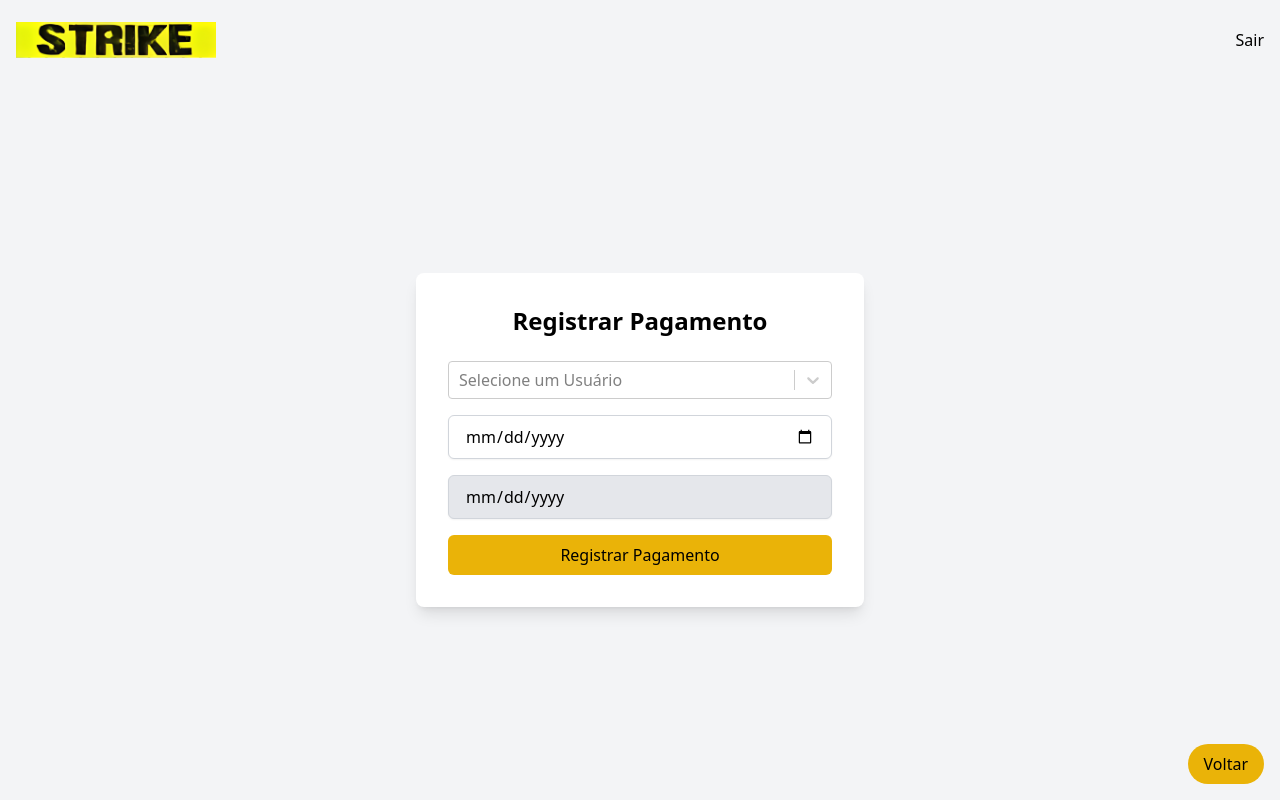
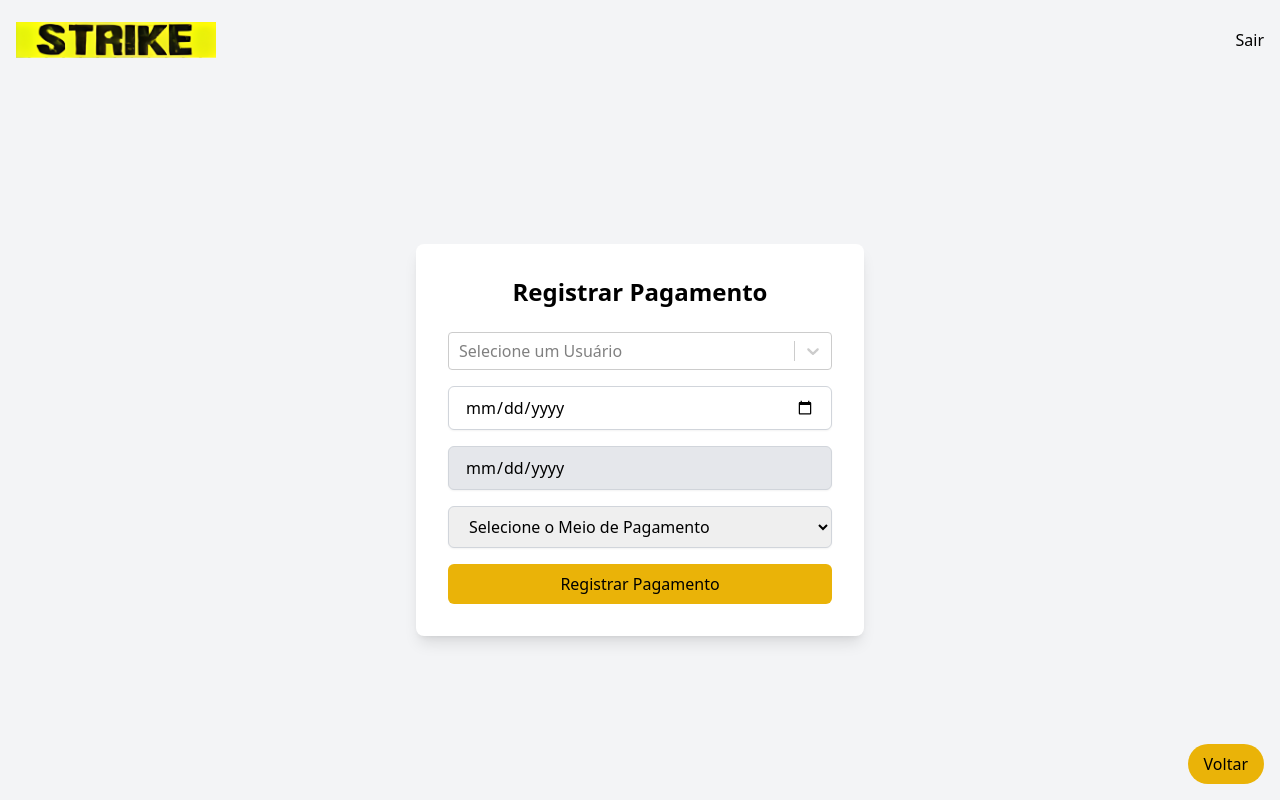
Before and after one commit to ArielAio/strike, a Next.js app: page /payments in a window 1280 px wide. Built offline with nearby package versions, Linux system fonts and the light colour scheme; no server answers; the database is empty; sample sign-in values are in the browser's storage.

Commit message:
featrue: inserindo metodo de pagamento

```diff
--- a/src/pages/components/EventDetailsModal.js
+++ b/src/pages/components/EventDetailsModal.js
@@ -32,7 +32,7 @@ const EventDetailsModal = ({ modalIsOpen, setModalIsOpen, modalEvents = [] }) =>
                                 <ul className="space-y-2">
                                     {event.details.map((payment, idx) => (
                                         <li key={idx} className="text-gray-700">
-                                            <strong>Data de Vencimento:</strong> {new Date(payment.expirationDate).toLocaleDateString('pt-BR')}
+                                            <strong className="text-gray-700">Data de Vencimento:</strong> {new Date(new Date(payment.expirationDate).setDate(new Date(payment.expirationDate).getDate() + 1)).toLocaleDateString('pt-BR')}
                                         </li>
                                     ))}
                                 </ul>
--- a/src/pages/edit/payment/[id].js
+++ b/src/pages/edit/payment/[id].js
@@ -14,6 +14,7 @@ export default function EditPayment() {
     const [userId, setUserId] = useState('');
     const [paymentDate, setPaymentDate] = useState('');
     const [expirationDate, setExpirationDate] = useState('');
+    const [paymentMethod, setPaymentMethod] = useState('');
 
     useEffect(() => {
         const fetchUsers = async () => {
@@ -41,6 +42,7 @@ export default function EditPayment() {
                         setUserId(paymentData.userId);
                         setPaymentDate(new Date(paymentData.paymentDate).toISOString().split('T')[0]);
                         setExpirationDate(new Date(paymentData.expirationDate).toISOString().split('T')[0]);
+                        setPaymentMethod(paymentData.paymentMethod || '');
                     }
                 } catch (error) {
                     console.error('Erro ao buscar pagamento:', error);
@@ -68,6 +70,7 @@ export default function EditPayment() {
                 userId,
                 paymentDate,
                 expirationDate,
+                paymentMethod,
             });
             alert('Pagamento atualizado com sucesso!');
             router.push('/list');
@@ -140,6 +143,22 @@ export default function EditPayment() {
                                     transition={{ duration: 0.5, delay: 0.1 }}
                                     whileFocus={{ scale: 1.05 }}
                                 />
+                                <motion.select
+                                    value={paymentMethod}
+                                    onChange={(e) => setPaymentMethod(e.target.value)}
+                                    required
+                                    className="w-full px-4 py-2 border border-gray-300 rounded-md shadow-sm focus:outline-none focus:ring-2 focus:ring-yellow-300"
+                                    initial={{ opacity: 0, y: 20 }}
+                                    animate={{ opacity: 1, y: 0 }}
+                                    transition={{ duration: 0.5, delay: 0.1 }}
+                                    whileFocus={{ scale: 1.05 }}
+                                >
+                                    <option value="">Selecione o Meio de Pagamento</option>
+                                    <option value="Dinheiro">Dinheiro</option>
+                                    <option value="Pix">Pix</option>
+                                    <option value="Cartão">Cartão</option>
+                                    <option value="Outro">Outro</option>
+                                </motion.select>
                                 <motion.button
                                     type="submit"
                                     className="w-full py-2 px-4 bg-yellow-500 text-black rounded-md hover:bg-yellow-600 focus:outline-none focus:ring-2 focus:ring-yellow-300"
--- a/src/pages/payments.js
+++ b/src/pages/payments.js
@@ -12,6 +12,7 @@ export default function Payments() {
     const [userId, setUserId] = useState('');
     const [paymentDate, setPaymentDate] = useState('');
     const [expirationDate, setExpirationDate] = useState('');
+    const [paymentMethod, setPaymentMethod] = useState('');
     const router = useRouter();
 
     useEffect(() => {
@@ -54,8 +55,11 @@ export default function Payments() {
                 userId,
                 paymentDate,
                 expirationDate,
+                paymentMethod,
             });
             alert('Pagamento registrado com sucesso!');
+            router.push('/list');
+
         } catch (error) {
             console.error('Erro ao registrar pagamento:', error);
             alert('Erro ao registrar o pagamento.');
@@ -71,6 +75,13 @@ export default function Payments() {
         label: `${user.name} (${user.email || 'nenhum email vinculado'})`
     }));
 
+    const animationProps = {
+        initial: { opacity: 0, y: 20 },
+        animate: { opacity: 1, y: 0 },
+        transition: { duration: 0.5 },
+        whileFocus: { scale: 1.05 }
+    };
+
     return (
         <AuthRoute>
             <div className="min-h-screen flex flex-col bg-gray-100">
@@ -78,9 +89,7 @@ export default function Payments() {
                 <main className="flex-grow flex items-center justify-center p-4">
                     <motion.div
                         className="bg-white p-6 md:p-8 rounded-lg shadow-lg w-full max-w-md"
-                        initial={{ opacity: 0, y: 20 }}
-                        animate={{ opacity: 1, y: 0 }}
-                        transition={{ duration: 0.5 }}
+                        {...animationProps}
                     >
                         <h1 className="text-xl md:text-2xl font-bold mb-4 md:mb-6 text-center text-black">
                             Registrar Pagamento
@@ -88,9 +97,7 @@ export default function Payments() {
                         <motion.form
                             onSubmit={handleSubmit}
                             className="space-y-4"
-                            initial={{ opacity: 0 }}
-                            animate={{ opacity: 1 }}
-                            transition={{ duration: 0.5 }}
+                            {...animationProps}
                         >
                             <Select
                                 options={userOptions}
@@ -106,10 +113,8 @@ export default function Payments() {
                                 onChange={(e) => setPaymentDate(e.target.value)}
                                 required
                                 className="w-full px-4 py-2 border border-gray-300 rounded-md shadow-sm focus:outline-none focus:ring-2 focus:ring-yellow-300"
-                                initial={{ opacity: 0, y: 20 }}
-                                animate={{ opacity: 1, y: 0 }}
-                                transition={{ duration: 0.5, delay: 0.1 }}
-                                whileFocus={{ scale: 1.05 }}
+                                {...animationProps}
+                                transition={{ ...animationProps.transition, delay: 0.1 }}
                             />
                             <motion.input
                                 type="date"
@@ -117,11 +122,23 @@ export default function Payments() {
                                 value={expirationDate}
                                 readOnly
                                 className="w-full px-4 py-2 border border-gray-300 rounded-md shadow-sm focus:outline-none focus:ring-2 focus:ring-yellow-300 bg-gray-200"
-                                initial={{ opacity: 0, y: 20 }}
-                                animate={{ opacity: 1, y: 0 }}
-                                transition={{ duration: 0.5, delay: 0.2 }}
-                                whileFocus={{ scale: 1.05 }}
+                                {...animationProps}
+                                transition={{ ...animationProps.transition, delay: 0.2 }}
                             />
+                            <motion.select
+                                value={paymentMethod}
+                                onChange={(e) => setPaymentMethod(e.target.value)}
+                                required
+                                className="w-full px-4 py-2 border border-gray-300 rounded-md shadow-sm focus:outline-none focus:ring-2 focus:ring-yellow-300"
+                                {...animationProps}
+                                transition={{ ...animationProps.transition, delay: 0.3 }}
+                            >
+                                <option value="">Selecione o Meio de Pagamento</option>
+                                <option value="Dinheiro">Dinheiro</option>
+                                <option value="Pix">Pix</option>
+                                <option value="Cartão">Cartão</option>
+                                <option value="Outro">Outro</option>
+                            </motion.select>
                             <motion.button
                                 type="submit"
                                 className="w-full py-2 px-4 bg-yellow-500 text-black rounded-md hover:bg-yellow-600 focus:outline-none focus:ring-2 focus:ring-yellow-300"
--- a/src/pages/register.js
+++ b/src/pages/register.js
@@ -23,7 +23,8 @@ export default function Home() {
                 phone: phone || null,
                 city,
             });
-            alert('Usuário cadastrado com sucesso! ID: ' + userRef.id);
+            alert('Usuário cadastrado com sucesso!');
+            router.push('/');
         } catch (error) {
             console.error('Erro ao salvar usuário:', error);
             alert('Erro ao salvar o usuário.');
```
Also changed, not shown: src/pages/list.js (+26 -1 lines).
